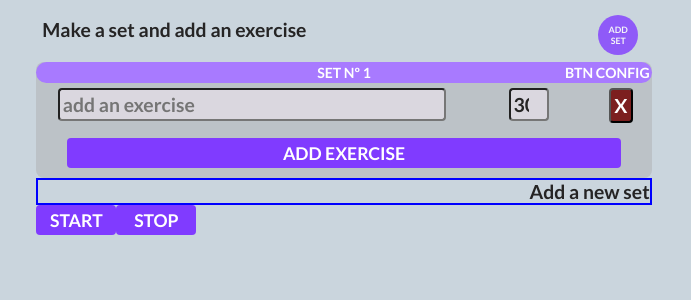
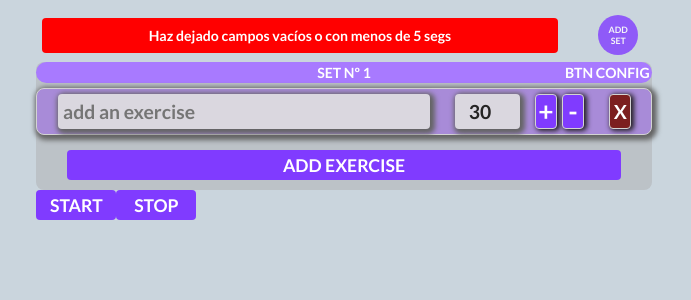
Before and after one commit to Fernandojbf123/fitness-music-2, a React (Vite) app: page / in a window 1280 px wide. Shown: the top 300 px of the page, without its empty margins (296-987 px from the left). Built offline with nearby package versions, Linux system fonts and the light colour scheme.

Commit message:
mayor fixes in App, header and more. Added more componnents such as ErrorMsg

```diff
--- a/src/App.css
+++ b/src/App.css
@@ -51,10 +51,30 @@ html{
   font-weight: bold;
   font-size: 1rem;
   cursor: pointer;
-
 }
 
 .btn:hover{
+  background-color: var(--btncolorhover);
+}
+
+.smallBtn {
+  width: 22px;
+  height: 35px;
+  border-radius: 4px;
+  background-color: var(--btncolor);
+  color: white;
+  font-weight: bold;
+  font-size: 1.5rem;
+  cursor: pointer;
+  border: 1px solid lightgrey;
+  display: flex;
+  justify-content: center;
+  align-items: center;
+  line-height: 35px;
+  box-shadow: 2px 1px 5px 1px rgb(32, 30, 32);
+}
+
+.smallBtn:hover{
   background-color: var(--btncolorhover);
 }
 
@@ -65,6 +85,10 @@ html{
   padding: 3px;
   border-radius: 4px;
   height: 35px;
+  width: 22px;
+  border: 1px solid lightgrey;
+  box-shadow: 2px 1px 5px 1px rgb(32, 30, 32);
+
 
 }
 
--- a/src/App.jsx
+++ b/src/App.jsx
@@ -1,5 +1,4 @@
 import './App.css'
-import AddExercise from './components/addExercise'
 import ExerciseCard from './components/exerciseCard'
 import Header from "./components/header"
 import Modal from './components/modal'
@@ -22,13 +21,16 @@ function App() {
   let [numberOfExercises, setNumberOfExercises] = useState(1);
   let [currentExercise, setCurrentExercise] = useState(0)
   let [currentExerciseName, setCurrentExerciseName] = useState("");
+  let [currentExerciseDuration, setCurrentExerciseDuration] = useState(0);
 
   let [timeLeft, setTimeLeft] = useState();
   let [timeOutID, setTimeOutID] = useState();
 
   let [isExercise,setIsExercise] = useState(true);
 
-  let [areFieldsEmpty, setAreFieldsEmpty] = useState([true]);
+  let [areFieldsEmpty, setAreFieldsEmpty] = useState(true); //true =there are empty fields
+  let [isErrorActive, setIsErrorActive] = useState(false); //true = there are errors
+  let [errorMsg, setErrorMsg] = useState("Llena todos los campos");
 
   let msg = startMsgReader()
 
@@ -52,7 +54,7 @@ function App() {
 
   useEffect ( () => {
     if (isAppRunning){
-      messageReader(`Prepárate para iniciar tu rutina de ejercicio. Tienes ${timeLeft} segundos`)
+      messageReader(`Prepárate para iniciar tu rutina de ejercicio. Tienes ${timeLeft-5} segundos de preparacion`)
     }
     else{
       messageReader("Deteniendo rutina de ejercicios")
@@ -64,19 +66,21 @@ function App() {
     setTimeOutID(workingOut)
     let nextExercise
     let prepTime
+    let nextExerciseDuration
     setCurrentExerciseName(exerciseCards[currentSet].exercisesData[currentExercise].name)
 
-    if (currentSet === 0 & currentExercise === 0 & isFirstRead){
-        console.log("A darle con todo tigre")
+
+    if (currentSet === 0 & currentExercise === 0 & isFirstRead & isAppRunning){
+        messageReader(`Tu primer ejercicio es ${currentExerciseName} por ${currentExerciseDuration} segundos. A darle con todo tigre`)
         setIsFirstRead(false)
     }
 
     if (timeLeft >= 0 & timeLeft <= 10){
       if (timeLeft === 10) {
-        console.log(`quedan ${timeLeft} segundos`)
+        messageReader(`quedan ${timeLeft} segundos`)
       }
       else if (timeLeft >0 & timeLeft<= 5){
-        console.log(`Estoy en la cuenta regresiva ${timeLeft}`)
+        messageReader(`${timeLeft}`)
       }
       else if (timeLeft === 0 & isExercise){ //exercise finished
         setCurrentExercise(currentExercise+1)
@@ -85,7 +89,8 @@ function App() {
         if (currentExercise+1<numberOfExercises){ //next exercise
           nextExercise = exerciseCards[currentSet].exercisesData[currentExercise+1].name;
           prepTime = exerciseCards[currentSet].exercisesData[currentExercise+1].preparation;
-          console.log(`Tu siguiente ejercicio es ${nextExercise} y tienes ${prepTime} segundos de preparacion`)
+          nextExerciseDuration = exerciseCards[currentSet].exercisesData[currentExercise+1].duration;
+          messageReader(`Haz terminado. Tu siguiente ejercicio es ${nextExercise} por ${nextExerciseDuration} segundos. Tienes ${prepTime} segundos de preparacion`)
           setTimeLeft(prepTime)
         }
         else if (currentExercise+1 >= numberOfExercises){ //next set
@@ -94,13 +99,14 @@ function App() {
           if (currentSet+1 < numberOfSets){
             nextExercise = exerciseCards[currentSet+1].exercisesData[0].name;
             prepTime = exerciseCards[currentSet+1].exercisesData[0].preparation;
-            console.log(`Felicidades. Terminaste este set. Avanzando al siguiente set. Tu siguiente ejercicio es ${nextExercise} y tienes ${prepTime} segundos de preparacion`)
+            nextExerciseDuration = exerciseCards[currentSet+1].exercisesData[0].duration;
+            messageReader(`Felicidades. Terminaste este set. Avanzando al siguiente set. Tu siguiente ejercicio es ${nextExercise} por ${nextExerciseDuration} segundos. Tienes ${prepTime} segundos de preparacion`)
             setTimeLeft(prepTime)
             let tmpNumberOfExercises = exerciseCards[currentSet+1].exercisesData.length;
             setNumberOfExercises(tmpNumberOfExercises)
           }
           else {
-            console.log(`Felicidades terminaste todos tus sets de ejercicios`)
+            messageReader(`Felicidades terminaste todos tus sets de ejercicios`)
             setTimeLeft(0)
             handleStop()
           }
@@ -110,11 +116,10 @@ function App() {
         let ExerciseTime = exerciseCards[currentSet].exercisesData[currentExercise].duration;
         setTimeLeft(ExerciseTime)
         setIsExercise(true)
+        messageReader(`Inicia`)
+
       }
     }
-
-    console.log(timeLeft)
-
   },[timeLeft])
 
 
@@ -130,7 +135,7 @@ function App() {
     return msg
   }
 
-  function messageReader (textToRead ) {
+  function messageReader (textToRead) {
     msg.text = textToRead
     speechSynthesis.speak(msg);
   }
@@ -148,21 +153,14 @@ function App() {
   }
 
   function handleStart () {
-    console.log("PRESIONO START")
-    let allFieldsValid = true;
-    //review that all fields are ok
+    //check that all fields are ok
+    let allFieldsValid = checkIfInputsAreWriten();
 
-    for (let iset = 0; iset < numberOfSets; iset++){
-      let tmpNumberOfExercises = exerciseCards[iset].exercisesData.length;
-      for (let iexercise = 0; iexercise < tmpNumberOfExercises; iexercise++){
-        if(!exerciseCards[iset]?.exercisesData[iexercise]?.isValid){
-          allFieldsValid = false;
-        }
-      }
-    }
     if (!allFieldsValid){
       //ADD ERROR MESSAGE
-      console.log("HAY CAMPOS EN BLANCO")
+      setErrorMsg("Debes llenar todos los campos antes de empezar")
+      setAreFieldsEmpty(true)
+      setIsErrorActive(true)
     }
     else {
       setIsAppRunning(true)
@@ -171,8 +169,11 @@ function App() {
       setNumberOfExercises(exerciseCards[0].exercisesData.length)
       setCurrentExercise(0)
       let tmpTimeLeft = exerciseCards[0].exercisesData[0].preparation;
-      setTimeLeft(tmpTimeLeft)
+      setTimeLeft(tmpTimeLeft+5)
       setIsExercise(false)
+      setIsErrorActive(false)
+      setCurrentExerciseName(exerciseCards[0].exercisesData[0].name)
+      setCurrentExerciseDuration(exerciseCards[0].exercisesData[0].duration)
     }
   }
 
@@ -202,7 +203,7 @@ function App() {
     let newExercisesData = {
       name: "",
       duration: 30,
-      preparation: 10,
+      preparation: 20,
       isValid: false,
     }
     tmp[numberOfSet].exercisesData.push(newExercisesData)
@@ -211,16 +212,32 @@ function App() {
 
   function handleEditCard (currentSet, currentExercise, newExerciseData) {
   //EDIT A CARD
-
     let tmp = [...exerciseCards]
     tmp[currentSet-1].exercisesData[currentExercise].name=newExerciseData.name;
     tmp[currentSet-1].exercisesData[currentExercise].duration=newExerciseData.duration;
     tmp[currentSet-1].exercisesData[currentExercise].isValid=newExerciseData.isValid;
-    if (!newExerciseData.isValid) {
+    let allFieldsValid = checkIfInputsAreWriten();
+    if (!allFieldsValid) {
       //AGREGA MENSAJE DE ERROR
-      console.log("HAY CAMPOS INCORRECTOS")
+      setErrorMsg("Haz dejado campos vacíos o con menos de 5 segs")
+      setIsErrorActive(true)
+      return
     }
     setExerciseCards([...tmp])
+    setIsErrorActive(false)
+  }
+
+  function checkIfInputsAreWriten () {
+    let allFieldsValid = true;
+    for (let iset = 0; iset < numberOfSets; iset++){
+      let tmpNumberOfExercises = exerciseCards[iset].exercisesData.length;
+      for (let iexercise = 0; iexercise < tmpNumberOfExercises; iexercise++){
+        if(!exerciseCards[iset]?.exercisesData[iexercise]?.isValid){
+          allFieldsValid = false;
+        }
+      }
+    }
+    return allFieldsValid
   }
 
   return (
@@ -230,6 +247,11 @@ function App() {
         <Header
           exerciseCards={exerciseCards}
           setExerciseCards={setExerciseCards}
+          checkIfInputsAreWriten={checkIfInputsAreWriten}
+          isErrorActive={isErrorActive}
+          setIsErrorActive={setIsErrorActive}
+          errorMsg={errorMsg}
+          setErrorMsg={setErrorMsg}
         />
 
       </section>
@@ -248,14 +270,9 @@ function App() {
           ))
         ):(
 
-          <div>
-            AGREGA UN SET DE EJERCICIOS
-          </div>
+          <div>NADA QUE MOSTRAR</div>
 
         )}
-        <div className='addSet'>
-          Add a new set
-        </div>
 
         <div>
           <button className='btn btnFull' onClick={handleStart}>START</button>
--- /dev/null
+++ b/src/components/errorMsg.jsx
@@ -0,0 +1,14 @@
+import React from 'react'
+import "../Styles/errorMsg.css"
+
+const ErrorMsg = ({errorMsg, isErrorActive}) => {
+  return (
+
+    isErrorActive &&
+        <div className='errorMsg'>
+            {errorMsg}
+        </div>
+  )
+}
+
+export default ErrorMsg
--- a/src/components/exercise.jsx
+++ b/src/components/exercise.jsx
@@ -19,7 +19,7 @@ const Exercise = ({numberOfSet, exerciseNumber, exerciseData, handleEditCard}) =
     {
       name:name,
       duration:duration,
-      preparation: 10,
+      preparation: 20,
     }
     if(newExerciseData.name !== "" & newExerciseData.duration >= 5){
       newExerciseData.isValid=true
@@ -35,7 +35,7 @@ const Exercise = ({numberOfSet, exerciseNumber, exerciseData, handleEditCard}) =
   {
     name:name,
     duration:duration,
-    preparation: 10,
+    preparation: 20,
   }
 
   console.log(newExerciseData.duration)
@@ -48,11 +48,25 @@ const Exercise = ({numberOfSet, exerciseNumber, exerciseData, handleEditCard}) =
   handleEditCard(numberOfSet, exerciseNumber, newExerciseData)
  },[duration])
 
+function handleUp (e) {
+  e.preventDefault()
+ setDuration(duration+5);
+}
 
+function handleDown(e) {
+  e.preventDefault()
+  if (duration >5){
+    setDuration(duration-5);
+  }
+  else {
+    setDuration(5)
+  }
+}
 
  return (
 
     <form className='exercise'>
+
        <div className='exerciseName'>
             <input
               type='text'
@@ -70,6 +84,12 @@ const Exercise = ({numberOfSet, exerciseNumber, exerciseData, handleEditCard}) =
          />
        </div>
 
+       <div className='timerBtns'>
+        <button className='smallBtn' onClick={e => handleUp(e)}>+</button>
+        <button className='smallBtn' onClick={e => handleDown(e)}>-</button>
+       </div>
+
+
        <div className='exerciseDel'>
          <button
           className='btnDel'
--- a/src/components/header.jsx
+++ b/src/components/header.jsx
@@ -1,37 +1,38 @@
 import React from 'react'
+import { useState } from 'react'
+import ErrorMsg from './errorMsg'
+
 import "../styles/header.css"
 
-const Header = ({exerciseCards, setExerciseCards}) => {
-
+const Header = ({exerciseCards, setExerciseCards, checkIfInputsAreWriten, isErrorActive, setIsErrorActive, errorMsg, setErrorMsg}) => {
 
   const handleAddSet = () => {
-
+    let allFieldsValid = checkIfInputsAreWriten();
     let numberOfSets = exerciseCards.length;
-    let numberOfExercises = exerciseCards[numberOfSets-1].exercisesData.length;
-    let lastExerciseName = exerciseCards[numberOfSets-1].exercisesData[numberOfExercises-1].name;
-    let lastExerciseDuration = exerciseCards[numberOfSets-1].exercisesData[numberOfExercises-1].duration;
-
-    if (lastExerciseName === "" || lastExerciseDuration==="" ) {
-      console.log("ERROR")
-      //ADD AN ERROR MSG
+    if (!allFieldsValid) {
+      setErrorMsg("Llena todos los campos antes de agregar un nuevo set")
+      setIsErrorActive(true)
       return
     }
-
     let numberOfSet=numberOfSets+1;
     let exercisesData = [{
       name: "",
       duration: 30,
-      preparation: 10,
+      preparation: 20,
       isValid: false
     }]
-
     setExerciseCards([...exerciseCards, {numberOfSet, exercisesData}])
-
+    setErrorMsg("")
+    setIsErrorActive(false)
   }
 
   return (
     <div className='header'>
-      <div className='headerTxt'>Make a set and add an exercise</div>
+      <div className='headerTxt'>
+        <ErrorMsg
+          errorMsg={errorMsg}
+          isErrorActive={isErrorActive}/>
+      </div>
       <div className='headerBtn'>
         <button className='btn transparent' onClick={handleAddSet}>ADD SET</button>
       </div>
--- a/src/exampleData.js
+++ b/src/exampleData.js
@@ -5,7 +5,7 @@ let exerciseCard1 = [
         {
           name: "",
           duration: 30,
-          preparation: 10,
+          preparation: 20,
           isValid: false,
         },
       ]
--- /dev/null
+++ b/src/styles/errorMsg.css
@@ -0,0 +1,13 @@
+.errorMsg{
+    background-color: red;
+    color: white;
+    font-size: 0.8rem;
+    font-weight: bold;
+    border-radius: 4px;
+    width: 95%;
+    height: 35px;
+    display: flex;
+    justify-content: center;
+    align-items: center;
+    padding: 3px;
+}
--- a/src/styles/exercise.css
+++ b/src/styles/exercise.css
@@ -5,38 +5,62 @@
     margin-top: 5px;
     margin-bottom: 5px;
     justify-content: space-evenly;
+    padding: 5px 0;
+    border: 1px solid lightgray;
+    border-radius: 8px;
+    background-color: rgb(168, 139, 216);
+    box-shadow: 2px 2px 5px 3px rgb(100,100,100);
 }
 
 
 .exerciseName{
-    flex: 70%;
-    text-align: center;
+    flex: 68%;
+    display: flex;
+    justify-content: center;
+    align-items: center;
+}
 
+.exerciseDuration{
+    flex: 12%;
+    margin-right: 5px;
+    display: flex;
+    justify-content: center;
+    align-items: center;
 }
-.exerciseDuration{
-    flex: 20%;
-    text-align: center;
+
+.timerBtns{
+    flex:10%;
+    display: flex;
+    justify-content: center;
+    align-items: center;
+    gap:5px
 }
+
 .exerciseDel{
     flex: 10%;
-    text-align: center;
+    display: flex;
+    justify-content: center;
+    align-items: center;
 }
 
 .exerciseName input{
+    height: 35px;
     width: 90%;
-    margin: auto;
-    text-align: left;
     background-color: var(--exercisebgcolor);
-    padding: 3px;
+    border: none;
     border-radius: 4px;
+    box-shadow: 2px 2px 5px 3px rgb(100,100,100);
+    padding: 0px 5px;
 
 }
 
 .exerciseDuration input{
-    width: 40px;
-    margin: auto;
+    height: 35px;
+    width: 90%;
     text-align: center;
     background-color: var(--exercisebgcolor);
-    padding: 3px;
+    border: none;
     border-radius: 4px;
+    box-shadow: 2px 2px 5px 3px rgb(100,100,100);
+    padding: 0px 5px;
 }
```
